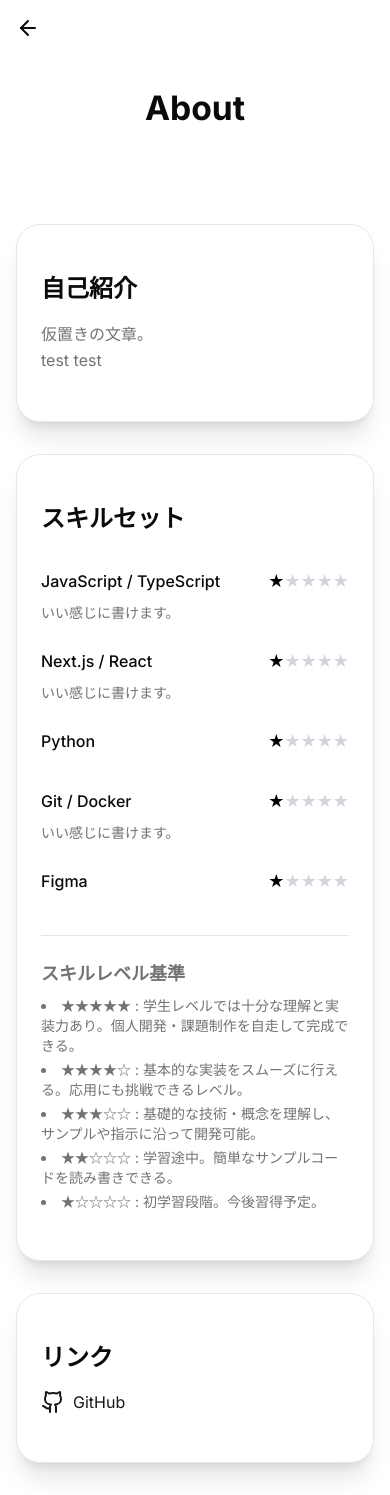
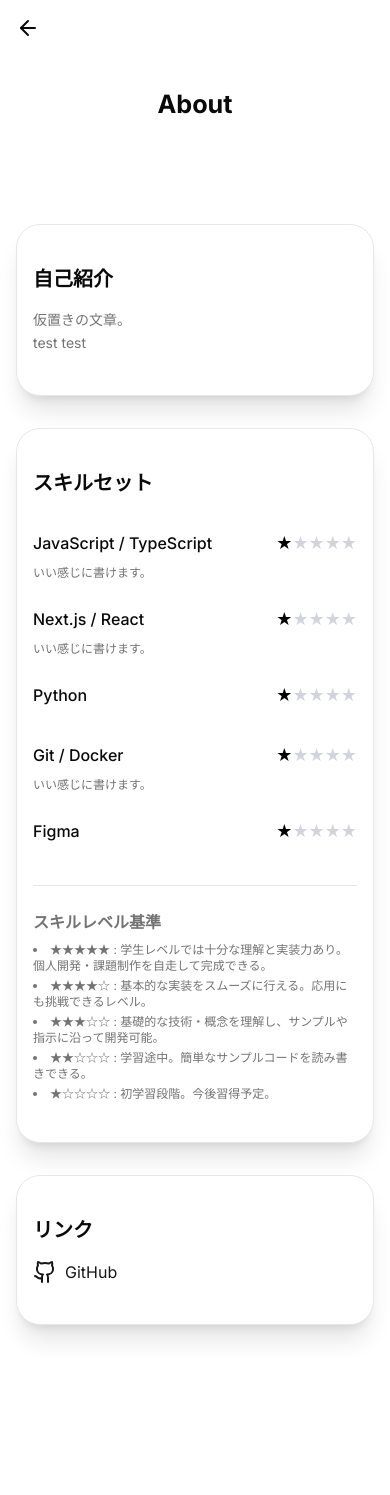
Before and after one commit to Mintostar/portfolio-app, a Next.js app: page /about in a window 390 px wide. After the commit the page ends 1357 px from the top, so only its background shows below. Built offline with nearby package versions, Linux system fonts and the light colour scheme.

Commit message:
- AboutページとProjectsページのスタイルを改善

```diff
--- a/app/about/page.tsx
+++ b/app/about/page.tsx
@@ -18,13 +18,11 @@ export default function AboutPage() {
   const skills = [
     { name: "JavaScript / TypeScript", level: 5, description: "いい感じに書けます。" },
     { name: "Next.js / React", level: 4, description: "いい感じに書けます。" },
-    { name: "Python", level: 3, },
+    { name: "Python", level: 3 },
     { name: "Git / Docker", level: 4, description: "いい感じに書けます。" },
-    { name: "Figma", level: 3, },
+    { name: "Figma", level: 3 },
   ];
 
-
-  // 星をレベルに基づいて表示するコンポーネント
   const StarRating = ({ level }: { level: number }) => {
     const baseDelay = 2.7;
 
@@ -49,14 +47,12 @@ export default function AboutPage() {
     );
   };
 
-
-
   return (
-    <main className="relative min-h-screen px-4 py-8">
+    <main className="relative min-h-screen px-4 py-8 sm:px-6 lg:px-8">
       <BackButton />
 
       <motion.h1
-        className={`text-5xl md:text-7xl font-bold text-center left-1/2 -translate-x-1/2 z-10 ${typingDone ? "absolute" : "fixed"
+        className={`text-4xl sm:text-5xl md:text-7xl font-bold text-center left-1/2 -translate-x-1/2 z-10 ${typingDone ? "absolute" : "fixed"
           }`}
         initial={{ top: "50%", scale: 1, translateY: "-50%" }}
         animate={
@@ -79,10 +75,8 @@ export default function AboutPage() {
         {typingDone && "About"}
       </motion.h1>
 
-
       {typingDone && (
-        <section className="flex flex-col gap-8 mt-48 max-w-3xl mx-auto">
-
+        <section className="flex flex-col gap-8 mt-48 max-w-full sm:max-w-2xl lg:max-w-3xl mx-auto">
           {/* 自己紹介カード */}
           <motion.div
             initial={{ opacity: 0, scale: 0.95, y: 30 }}
@@ -90,9 +84,9 @@ export default function AboutPage() {
             transition={{ duration: 0.9, ease: "easeInOut", delay: 1.2 }}
           >
             <Card className="rounded-3xl border border-gray-200 dark:border-gray-700 shadow-xl hover:shadow-2xl transition-all duration-300">
-              <CardContent className="p-6">
-                <h2 className="text-2xl font-bold mb-4">自己紹介</h2>
-                <p className="text-muted-foreground leading-relaxed">
+              <CardContent className="p-4 sm:p-6">
+                <h2 className="text-xl sm:text-2xl font-bold mb-4">自己紹介</h2>
+                <p className="text-sm sm:text-base text-muted-foreground leading-relaxed">
                   仮置きの文章。<br />
                   test
                   test
@@ -108,8 +102,8 @@ export default function AboutPage() {
             transition={{ duration: 0.9, ease: "easeInOut", delay: 1.5 }}
           >
             <Card className="rounded-3xl border border-gray-200 dark:border-gray-700 shadow-xl hover:shadow-2xl transition-all duration-300">
-              <CardContent className="p-6">
-                <h2 className="text-2xl font-bold mb-6">スキルセット</h2>
+              <CardContent className="p-4 sm:p-6">
+                <h2 className="text-xl sm:text-2xl font-bold mb-6">スキルセット</h2>
                 <div className="space-y-4">
                   {skills.map((skill, index) => (
                     <div key={index}>
@@ -117,18 +111,28 @@ export default function AboutPage() {
                         <span className="font-medium">{skill.name}</span>
                         <StarRating level={skill.level} />
                       </div>
-                      <p className="text-sm text-muted-foreground">{skill.description}</p>
+                      <p className="text-xs sm:text-sm text-muted-foreground">
+                        {skill.description}
+                      </p>
                     </div>
                   ))}
                 </div>
 
                 {/* スキル評価基準 */}
-                <div className="mt-8 border-t pt-6 text-sm text-muted-foreground space-y-2">
-                  <h3 className="text-lg font-semibold">スキルレベル基準</h3>
+                <div className="mt-8 border-t pt-6 text-xs sm:text-sm text-muted-foreground space-y-2">
+                  <h3 className="text-base sm:text-lg font-semibold">
+                    スキルレベル基準
+                  </h3>
                   <ul className="list-disc list-inside space-y-1">
-                    <li>★★★★★ : 学生レベルでは十分な理解と実装力あり。個人開発・課題制作を自走して完成できる。</li>
-                    <li>★★★★☆ : 基本的な実装をスムーズに行える。応用にも挑戦できるレベル。</li>
-                    <li>★★★☆☆ : 基礎的な技術・概念を理解し、サンプルや指示に沿って開発可能。</li>
+                    <li>
+                      ★★★★★ : 学生レベルでは十分な理解と実装力あり。個人開発・課題制作を自走して完成できる。
+                    </li>
+                    <li>
+                      ★★★★☆ : 基本的な実装をスムーズに行える。応用にも挑戦できるレベル。
+                    </li>
+                    <li>
+                      ★★★☆☆ : 基礎的な技術・概念を理解し、サンプルや指示に沿って開発可能。
+                    </li>
                     <li>★★☆☆☆ : 学習途中。簡単なサンプルコードを読み書きできる。</li>
                     <li>★☆☆☆☆ : 初学習段階。今後習得予定。</li>
                   </ul>
@@ -144,9 +148,9 @@ export default function AboutPage() {
             transition={{ duration: 0.9, ease: "easeInOut", delay: 1.8 }}
           >
             <Card className="rounded-3xl border border-gray-200 dark:border-gray-700 shadow-xl hover:shadow-2xl transition-all duration-300">
-              <CardContent className="p-6">
-                <h2 className="text-2xl font-bold mb-4">リンク</h2>
-                <div className="flex gap-6">
+              <CardContent className="p-4 sm:p-6">
+                <h2 className="text-xl sm:text-2xl font-bold mb-4">リンク</h2>
+                <div className="flex flex-col sm:flex-row gap-4 sm:gap-6">
                   <motion.a
                     href="https://github.com/yourname"
                     target="_blank"
@@ -160,7 +164,6 @@ export default function AboutPage() {
               </CardContent>
             </Card>
           </motion.div>
-
         </section>
       )}
     </main>
--- a/app/projects/page.tsx
+++ b/app/projects/page.tsx
@@ -26,7 +26,7 @@ export default function ProjectsPage() {
   };
 
   return (
-    <main className="relative min-h-screen px-4 py-8 bg-white">
+    <main className="relative min-h-screen px-4 py-8 sm:px-6 lg:px-8 bg-white">
       <BackButton />
 
       <motion.h1
@@ -54,9 +54,13 @@ export default function ProjectsPage() {
       </motion.h1>
 
       {typingDone && (
-        <section className="mt-[200px] grid grid-cols-1 sm:grid-cols-2 lg:grid-cols-3 gap-x-4 gap-y-6">
+        <section className="mt-[200px] grid grid-cols-1 sm:grid-cols-2 lg:grid-cols-3 gap-x-6 gap-y-8">
           {projects.map((project, i) => (
-            <div key={i} onClick={() => handleCardClick(project)}>
+            <div
+              key={i}
+              onClick={() => handleCardClick(project)}
+              className="cursor-pointer"
+            >
               <ProjectCard project={project} index={i} />
             </div>
           ))}
--- a/components/ProjectModal.tsx
+++ b/components/ProjectModal.tsx
@@ -17,7 +17,7 @@ export const ProjectModal: React.FC<ProjectModalProps> = ({ project, onClose })
       aria-label="プロジェクト詳細モーダル"
     >
       <motion.div
-        className="bg-white/90 backdrop-blur-md shadow-2xl rounded-3xl p-8 md:p-12 max-w-4xl w-full max-h-[90vh] overflow-y-auto relative border border-gray-200"
+        className="bg-white/90 backdrop-blur-md shadow-2xl rounded-3xl p-6 sm:p-8 md:p-12 max-w-full sm:max-w-4xl w-full max-h-screen overflow-y-auto relative border border-gray-200"
         initial={{ scale: 0.95, opacity: 0 }}
         animate={{ scale: 1, opacity: 1 }}
         exit={{ scale: 0.9, opacity: 0 }}
@@ -26,33 +26,33 @@ export const ProjectModal: React.FC<ProjectModalProps> = ({ project, onClose })
       >
         <button
           onClick={onClose}
-          className="absolute top-5 right-5 text-gray-500 hover:text-gray-700 text-2xl transition"
+          className="absolute top-4 right-4 text-gray-500 hover:text-gray-700 text-2xl transition"
           aria-label="閉じる"
         >
           ✕
         </button>
 
-        <div className="space-y-8 text-gray-800">
+        <div className="space-y-6 text-gray-800">
           <div className="border-b pb-4">
-            <h2 className="text-4xl font-bold">{project.title}</h2>
-            <p className="text-sm text-gray-500 mt-1">{project.date}</p>
+            <h2 className="text-2xl sm:text-3xl md:text-4xl font-bold">{project.title}</h2>
+            <p className="text-xs sm:text-sm text-gray-500 mt-1">{project.date}</p>
           </div>
 
-          <div className="space-y-6 text-[16px] leading-relaxed">
+          <div className="space-y-6 text-sm sm:text-base leading-relaxed">
             <section>
-              <h3 className="font-semibold text-lg text-gray-700 mb-1">概要</h3>
+              <h3 className="font-semibold text-lg sm:text-xl text-gray-700 mb-2">概要</h3>
               <p>{project.description}</p>
             </section>
 
             <section>
-              <h3 className="font-semibold text-lg text-gray-700 mb-1">背景と目的</h3>
+              <h3 className="font-semibold text-lg sm:text-xl text-gray-700 mb-2">背景と目的</h3>
               <p>{project.background}</p>
             </section>
 
             {project?.features?.length > 0 && (
               <section>
-                <h3 className="font-semibold text-lg text-gray-700 mb-1">主な機能</h3>
-                <ul className="list-disc pl-5">
+                <h3 className="font-semibold text-lg sm:text-xl text-gray-700 mb-2">主な機能</h3>
+                <ul className="list-disc pl-5 space-y-1">
                   {project.features.map((feature, i) => (
                     <li key={i}>{feature}</li>
                   ))}
@@ -62,12 +62,12 @@ export const ProjectModal: React.FC<ProjectModalProps> = ({ project, onClose })
 
             {project?.techStack?.length > 0 && (
               <section>
-                <h3 className="font-semibold text-lg text-gray-700 mb-1">使用技術スタック</h3>
-                <ul className="flex flex-wrap gap-3">
+                <h3 className="font-semibold text-lg sm:text-xl text-gray-700 mb-2">使用技術スタック</h3>
+                <ul className="flex flex-wrap gap-2 sm:gap-3">
                   {project.techStack.map((tech, i) => (
                     <li
                       key={i}
-                      className="bg-white border border-gray-300 px-3 py-1 rounded-full text-sm shadow-sm"
+                      className="bg-white border border-gray-300 px-3 py-1 rounded-full text-xs sm:text-sm shadow-sm"
                     >
                       {tech}
                     </li>
@@ -77,12 +77,12 @@ export const ProjectModal: React.FC<ProjectModalProps> = ({ project, onClose })
             )}
 
             <section>
-              <h3 className="font-semibold text-lg text-gray-700 mb-1">学んだこと</h3>
+              <h3 className="font-semibold text-lg sm:text-xl text-gray-700 mb-2">学んだこと</h3>
               <p>{project.learnings}</p>
             </section>
 
             <section>
-              <h3 className="font-semibold text-lg text-gray-700 mb-1">工夫した点</h3>
+              <h3 className="font-semibold text-lg sm:text-xl text-gray-700 mb-2">工夫した点</h3>
               <p>{project.highlights}</p>
             </section>
 
```
